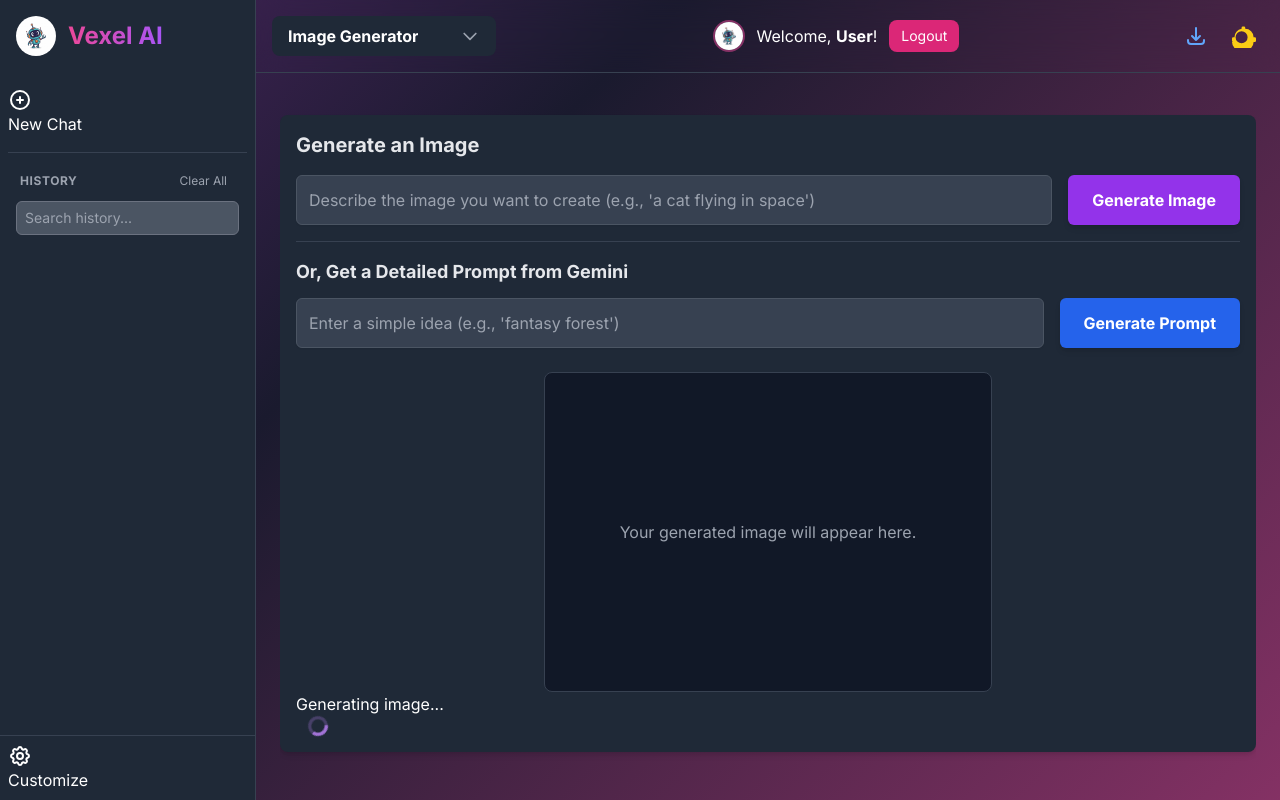
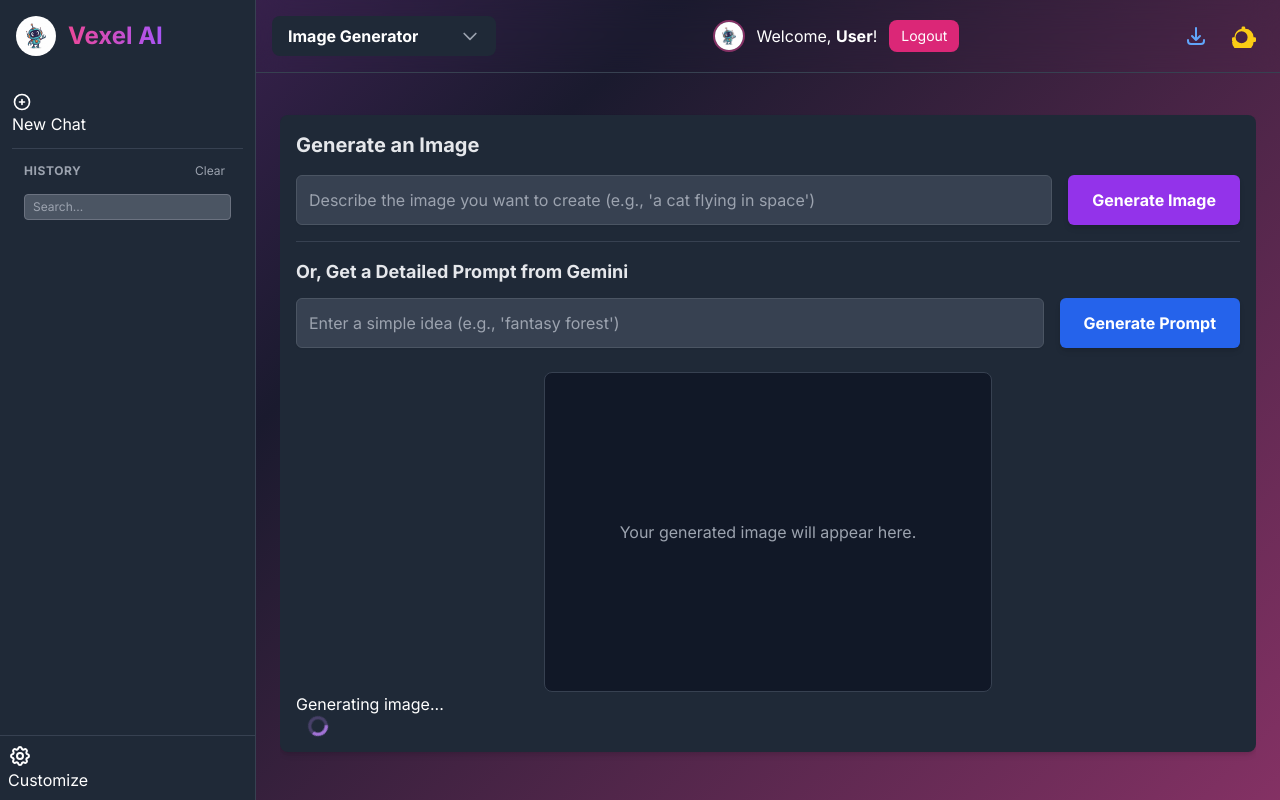
Before and after one commit to surajitmoon14-wq/Vexel_gen_ai, a Flask app: template templates/index.html in a window 1280 px wide. Run offline with Flask 3, Linux system fonts and the light colour scheme; the template is opened without the code that fills it, so the values that code supplies are empty; some libraries are stand-ins or nearby versions.

Commit message:
Assistant checkpoint: Shortened search bar and improved sidebar layout
Assistant generated file changes:
- templates/index.html: Shorten search input width and improve sidebar layout, Improve Clear All button styling and layout, Adjust sidebar padding and spacing

---

User prompt:

look at the bar its too long make its short also
fix thses

Replit-Commit-Author: Assistant
Replit-Commit-Session-Id: 6e52688d-408f-44a6-9b88-250368953f8b

```diff
--- a/templates/index.html
+++ b/templates/index.html
@@ -138,18 +138,18 @@
             <img src="/static/bot.png" alt="Vexel AI Logo" class="w-10 h-10 rounded-full">
             <h1 class="text-2xl font-bold bg-gradient-to-r from-pink-500 to-purple-500 bg-clip-text text-transparent">Vexel AI</h1>
         </div>
-        <nav class="p-2 mt-2 flex-grow overflow-y-auto">
+        <nav class="p-3 mt-2 flex-grow overflow-y-auto">
             <a href="#" id="nav-new-chat-btn" class="sidebar-link active">
-                <svg class="w-6 h-6 mr-3" fill="none" stroke="currentColor" viewBox="0 0 24 24"><path stroke-linecap="round" stroke-linejoin="round" stroke-width="2" d="M12 9v3m0 0v3m0-3h3m-3 0H9m12 0a9 9 0 11-18 0 9 9 0 0118 0z"></path></svg>
+                <svg class="w-5 h-5 mr-2" fill="none" stroke="currentColor" viewBox="0 0 24 24"><path stroke-linecap="round" stroke-linejoin="round" stroke-width="2" d="M12 9v3m0 0v3m0-3h3m-3 0H9m12 0a9 9 0 11-18 0 9 9 0 0118 0z"></path></svg>
                 New Chat
             </a>
-            <div class="mt-4 pt-4 border-t border-gray-700">
-                <div class="flex justify-between items-center px-3">
+            <div class="mt-3 pt-3 border-t border-gray-700">
+                <div class="flex justify-between items-center px-3 mb-1">
                     <h2 class="text-xs font-semibold text-gray-400 uppercase tracking-wider">History</h2>
-                    <button id="clear-history-btn" class="text-xs text-gray-400 hover:text-white hover:bg-red-500/50 px-2 py-1 rounded-md" title="Clear all history">Clear All</button>
+                    <button id="clear-history-btn" class="text-xs text-gray-400 hover:text-white hover:bg-red-500/50 px-1.5 py-0.5 rounded text-xs" title="Clear all history">Clear</button>
                 </div>
-                <div class="px-2 pt-2">
-                    <input type="search" id="history-search-input" placeholder="Search history..." class="w-full px-2 py-1.5 bg-gray-600 border border-gray-500 rounded-md text-sm text-white placeholder-gray-400 focus:outline-none focus:ring-1 focus:ring-pink-500">
+                <div class="px-3 pt-2">
+                    <input type="search" id="history-search-input" placeholder="Search..." class="w-full px-2 py-1 bg-gray-600 border border-gray-500 rounded text-xs text-white placeholder-gray-400 focus:outline-none focus:ring-1 focus:ring-pink-500">
                 </div>
                 <div id="chat-history-list" class="mt-2 space-y-1">
                 </div>
```
